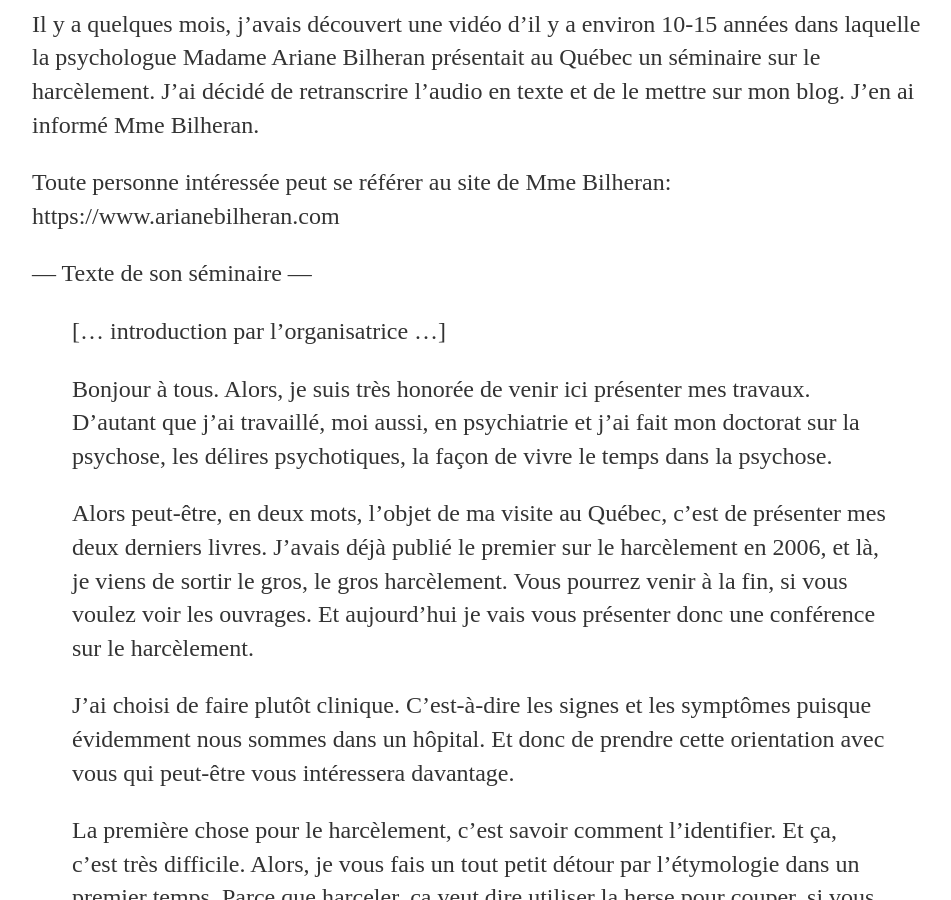
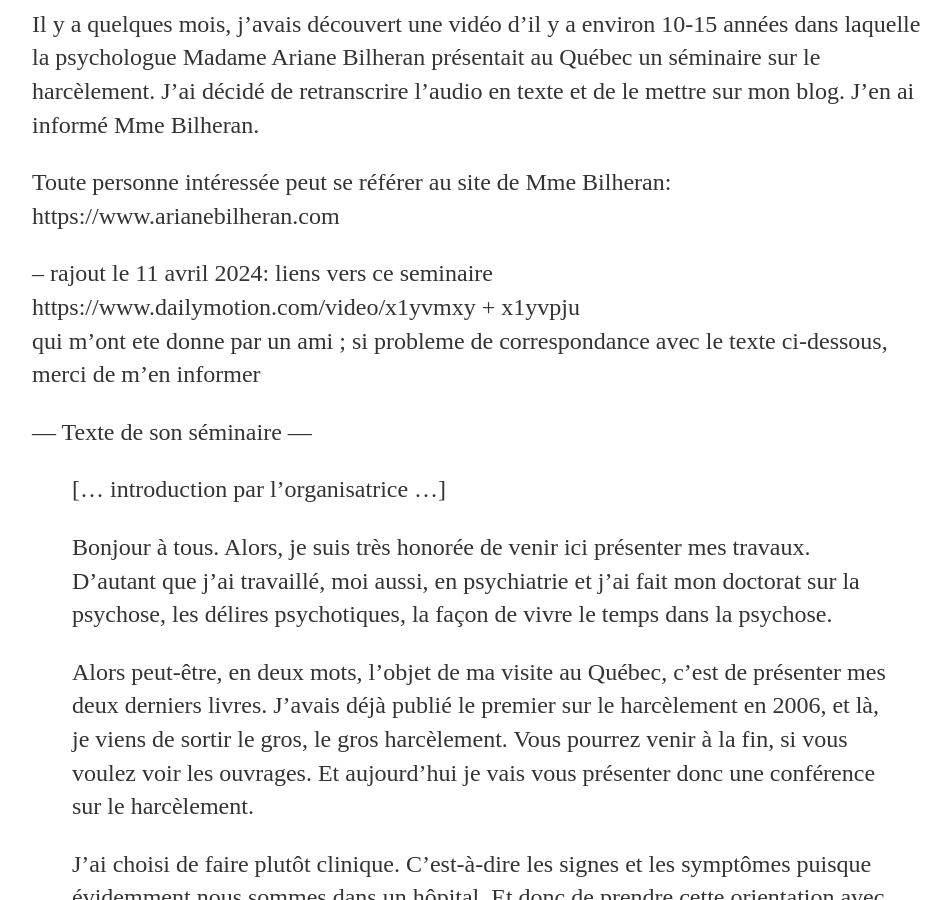
Before and after one commit to tzvet/tzvet.github.io, a Jekyll site: the page built from _posts/2024-04-10-harcelement.md, in a window 1280 px wide and 900 px high, scrolled down 491 px. Shown: the whole window, without its empty margins (160-1111 px from the left). Built offline with Jekyll 4.4.1, drawn with Linux system fonts in a browser that asks for light colours.

Commit message:
Update 2024-04-10-harcelement.md

```diff
--- a/_posts/2024-04-10-harcelement.md
+++ b/_posts/2024-04-10-harcelement.md
@@ -13,6 +13,11 @@ Il y a quelques mois, j'avais découvert une vidéo d'il y a environ 10-15 anné
 
 Toute personne intéressée peut se référer au site de Mme Bilheran:
 https://www.arianebilheran.com
+
+-- rajout le 11 avril 2024: liens vers ce seminaire
+https://www.dailymotion.com/video/x1yvmxy + x1yvpju
+qui m'ont ete donne par un ami ; si probleme de correspondance avec le texte ci-dessous, merci de m'en informer
+
 
 
 --- Texte de son séminaire ---
```
